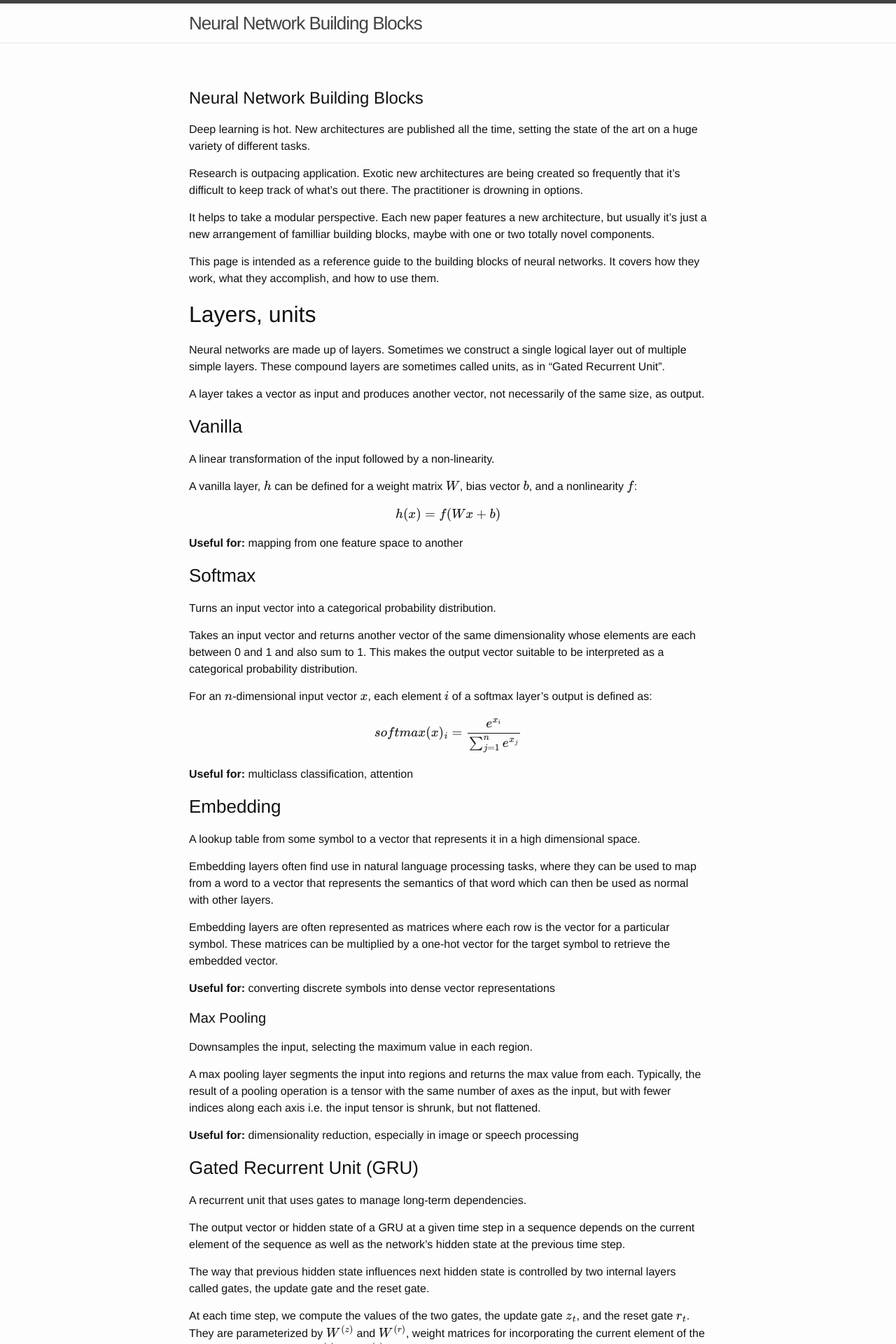
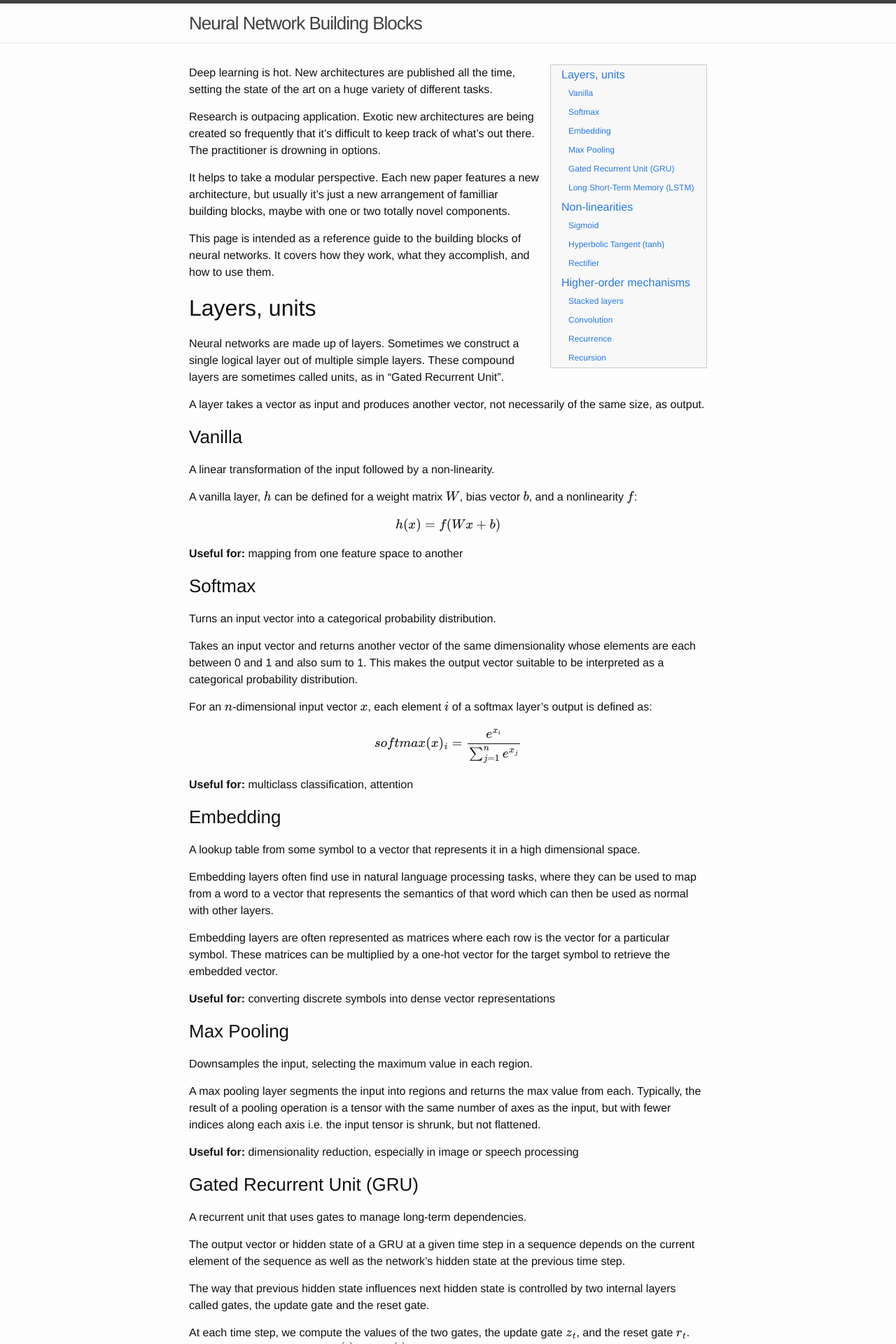
Before and after one commit to GradySimon/neural-network-building-blocks, a Jekyll site: the page built from index.md, in a window 1280 px wide. Shown: the top 1920 px of the page at 70% size. Built offline with Jekyll 4.4.1, drawn with Linux system fonts in a browser that asks for light colours; nearby versions of some CDN libraries; formulas are drawn with MathJax 3; some of the changed text lies outside the part shown.

Commit message:
Add dynamic table of contents

```diff
--- a/_includes/head.html
+++ b/_includes/head.html
@@ -7,10 +7,27 @@
   <meta name="description" content="{% if page.excerpt %}{{ page.excerpt | strip_html | strip_newlines | truncate: 160 }}{% else %}{{ site.description }}{% endif %}">
 
   <link rel="stylesheet" href="{{ "/css/main.css" | prepend: site.baseurl }}">
+  <link type="text/css" rel="stylesheet" href="{{ "/css/jquery.tocify.css" | prepend: site.baseurl }}" />
+
   <link rel="canonical" href="{{ page.url | replace:'index.html','' | prepend: site.baseurl | prepend: site.url }}">
   <link rel="alternate" type="application/rss+xml" title="{{ site.title }}" href="{{ "/feed.xml" | prepend: site.baseurl | prepend: site.url }}">
 
-  <script type="text/javascript" async
-  src="//cdn.mathjax.org/mathjax/latest/MathJax.js?config=TeX-MML-AM_CHTML">
-</script>
+  <script src="https://ajax.googleapis.com/ajax/libs/jquery/1.11.3/jquery.min.js"></script>
+  <script src="https://ajax.googleapis.com/ajax/libs/jqueryui/1.11.4/jquery-ui.min.js"></script>
+
+  <script type="text/javascript" async src="//cdn.mathjax.org/mathjax/latest/MathJax.js?config=TeX-MML-AM_CHTML"></script>
+
+  <script src="{{ "/js/jquery.tocify.min.js" | prepend: site.baseurl }}"></script>
+
+  <script>
+    $( document ).ready(function() {
+      $("#toc").tocify({
+        context: "#page-content",
+        selectors: "h2,h3",
+        showAndHide: false,
+        extendPage: false,
+        hashGenerator: "pretty"
+      });
+    });
+  </script>
 </head>
--- a/_layouts/default.html
+++ b/_layouts/default.html
@@ -7,7 +7,7 @@
 
     {% include header.html %}
 
-    <div class="page-content">
+    <div class="page-content" id="page-content">
       <div class="wrapper">
         {{ content }}
       </div>
--- a/_sass/_layout.scss
+++ b/_sass/_layout.scss
@@ -168,7 +168,7 @@
  * Page content
  */
 .page-content {
-    padding: $spacing-unit 0;
+    padding: 0;
 }
 
 .page-heading {
--- /dev/null
+++ b/css/jquery.tocify.css
@@ -0,0 +1,60 @@
+/*
+ * jquery.tocify.css 1.9.0
+ * Author: @gregfranko
+ */
+
+/* The Table of Contents container element */
+.tocify {
+    float: right;
+    width: 30%;
+    max-height: 90%;
+    overflow: auto;
+    margin-left: 2%;
+    /*position: fixed;*/
+    border: 1px solid #ccc;
+    background-color: #f8f8f8;
+}
+
+/* The Table of Contents is composed of multiple nested unordered lists.  These styles remove the default styling of an unordered list because it is ugly. */
+.tocify ul, .tocify li {
+    list-style: none;
+    margin: 0;
+    padding: 0;
+    border: none;
+    line-height: 27px;
+}
+
+/* Top level header elements */
+.tocify-header {
+    text-indent: 10px;
+}
+
+/* Top level subheader elements.  These are the first nested items underneath a header element. */
+.tocify-subheader {
+    text-indent: 20px;
+}
+
+/* Makes the font smaller for all subheader elements. */
+.tocify-subheader li {
+    font-size: 12px;
+}
+
+/* Further indents second level subheader elements. */
+.tocify-subheader .tocify-subheader {
+    text-indent: 30px;
+}
+
+/* Further indents third level subheader elements. You can continue this pattern if you have more nested elements. */
+.tocify-subheader .tocify-subheader .tocify-subheader {
+    text-indent: 40px;
+}
+
+/* Twitter Bootstrap Override Style */
+.nav-list > li > a, .nav-list .nav-header {
+    margin: 0px;
+}
+
+/* Twitter Bootstrap Override Style */
+.nav-list > li > a {
+    padding: 5px;
+}
--- a/index.md
+++ b/index.md
@@ -2,7 +2,7 @@
 layout: page
 ---
 
-# Neural Network Building Blocks
+<div id="toc"></div>
 
 Deep learning is hot. New architectures are published all the time, setting the state of the art on a huge variety of different tasks.
 
@@ -46,7 +46,7 @@ Embedding layers are often represented as matrices where each row is the vector
 
 **Useful for:** converting discrete symbols into dense vector representations
 
-#### Max Pooling
+### Max Pooling
 
 Downsamples the input, selecting the maximum value in each region.
 
@@ -174,8 +174,6 @@ Recurrence allows for the stateful processing of a sequence of inputs. What all
 
 The way that the processing of one input can influence the next depends on the layers that are used. The simplest recurrent neural network is a vanilla feed forward layer where the result of the application of the layer to one element of the input sequence is passed as part of the input vector to the same layer when it processes the next element.
 
-Recurrent neural networks have been shown to be Turing complete [citation needed].
-
 **Useful for:** Stateful sequence processing
 
 ### Recursion
```
Also changed, not shown: js/jquery.tocify.min.js (added).
